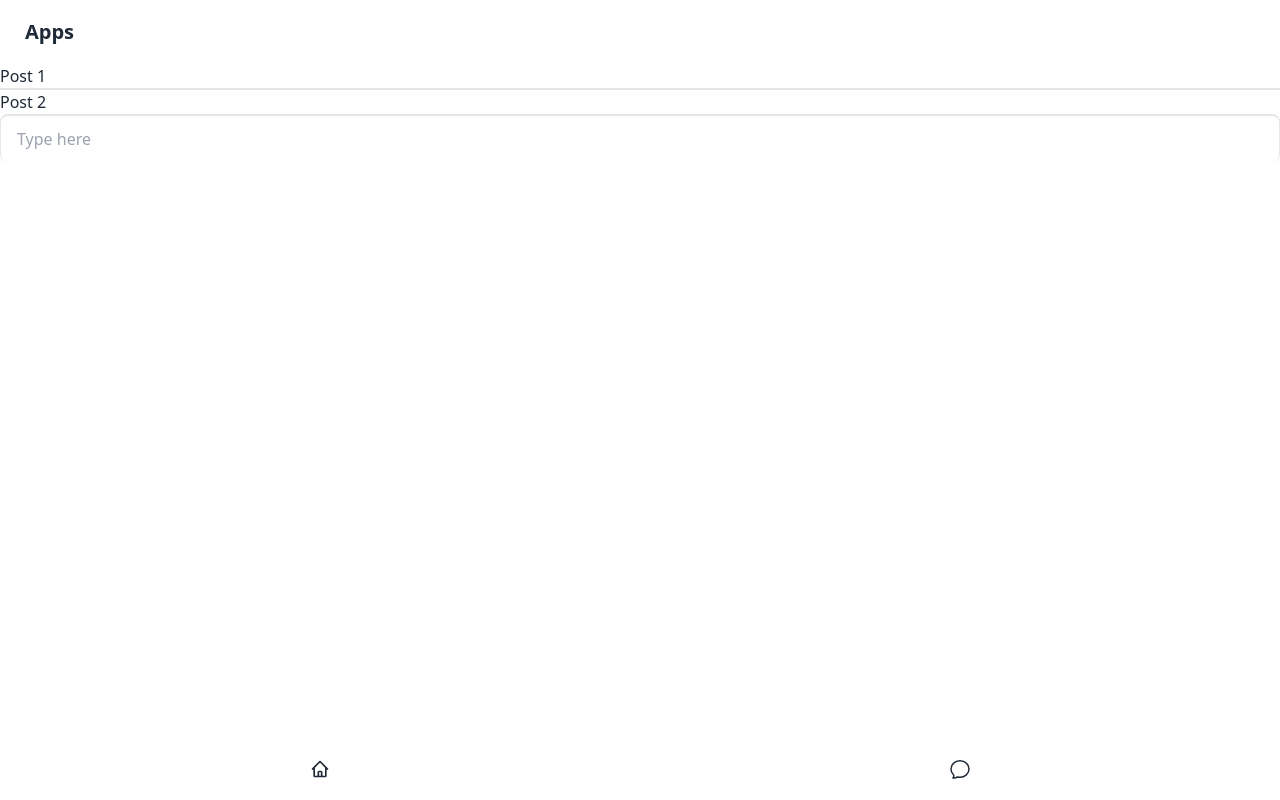
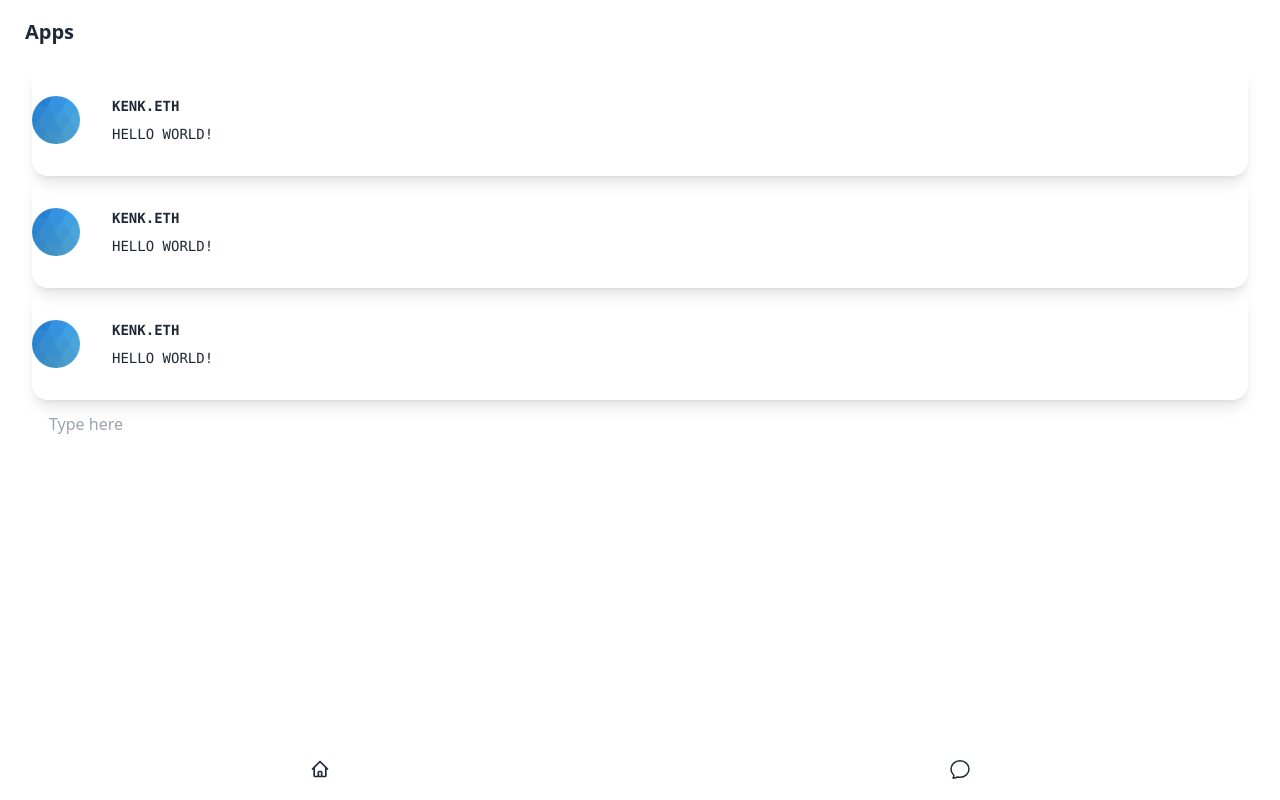
Before and after one commit to 2manslkh/2manslkh.github.io, a Next.js app: page /chat in a window 1280 px wide. Built offline with nearby package versions, Linux system fonts and the light colour scheme.

Commit message:
feat: Chat Page Framework

```diff
--- a/pages/chat.tsx
+++ b/pages/chat.tsx
@@ -1,13 +1,28 @@
+import { UserPost } from "../components/UserPost";
+
 export default function Chat() {
   return (
-    <div className="container mx-auto">
-      <div className="grid justify-items-stretch grid-flow-row auto-rows-max divide-y-2 divide-base-300 divide-slate-400/25">
+    <div className="container mx-auto px-8">
+      <div className="grid justify-items-stretch grid-flow-row auto-rows-max divide-base-300 divide-slate-400/25">
         {/* <div className="flex flex-col w-full border-opacity-50"> */}
-        <div className="bg-primary-300 align-center">Post 1</div>
-        <div className="bg-white-300 align-center">Post 2</div>
+        <UserPost
+          avatar="./icons/lowpoly-144x144.png"
+          address="kenk.eth"
+          message="Hello World!"
+        />
+        <UserPost
+          avatar="./icons/lowpoly-144x144.png"
+          address="kenk.eth"
+          message="Hello World!"
+        />
+        <UserPost
+          avatar="./icons/lowpoly-144x144.png"
+          address="kenk.eth"
+          message="Hello World!"
+        />
         {/* </div> */}
-        <input type="text" placeholder="Type here" className="input" />
       </div>
+      <input type="text" placeholder="Type here" className="input" />
     </div>
   );
 }
```
Also changed, not shown: 1 other file (tests, documents, lock files or other folders).
